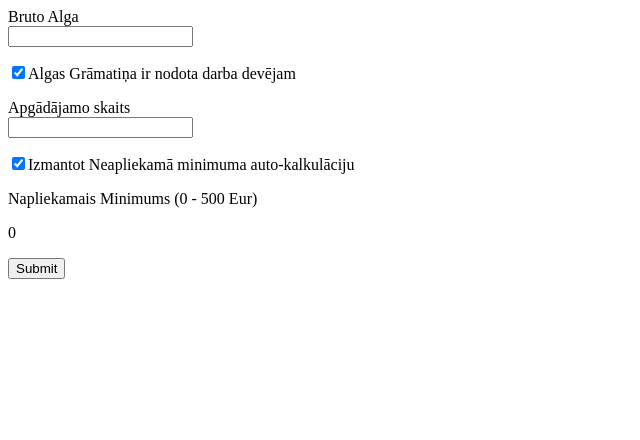
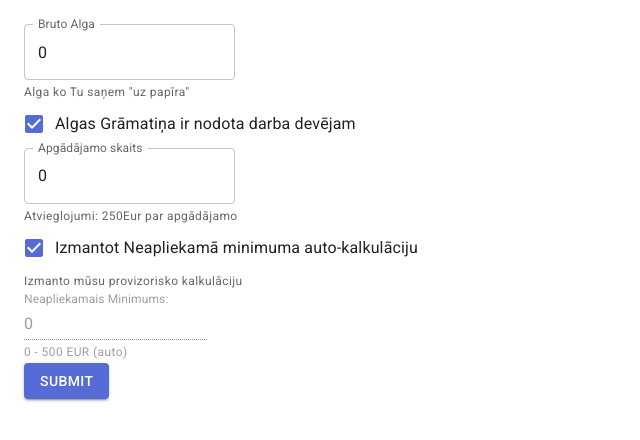
Before and after one commit to andrisLaduzans/algas-kalkulators, a React (Vite) app: page / in a window 1280 px wide. Shown: the top 440 px of the page, without its empty margins (0-640 px from the left). Built offline with nearby package versions, Linux system fonts and the light colour scheme.

Commit message:
add custom mui components, replace base html inputs with custom components (#2)

```diff
--- a/src/App.tsx
+++ b/src/App.tsx
@@ -5,6 +5,10 @@ import { ObjectSchema } from "yup";
 import { UserInputNetSalaryCalc } from "./domain/models";
 import { getProvisionalNonTaxableMinimum } from "./domain/features/netSalaryCalculator/calculateNetSalary/helpers/getProvisionalNonTaxableMinimum";
 import { errorMessage } from "./domain/forms/errors";
+import { TextInput } from "./components/formInputs/TextInput";
+import { CheckboxInput } from "./components/formInputs/CheckBoxInput";
+import { UncontrolledTextInput } from "./components/formInputs/UncontrolledTextInput";
+import { Button } from "@mui/material";
 
 interface NetSalaryFormFields extends UserInputNetSalaryCalc {
   isUseProvisionalNonTaxableMinimumCalculation: boolean;
@@ -40,15 +44,18 @@ const schema: ObjectSchema<NetSalaryFormFields> = yup.object({
 
 export default function App() {
   const {
-    register,
     handleSubmit,
     formState: { errors },
     watch,
+    control,
   } = useForm<NetSalaryFormFields>({
     resolver: yupResolver(schema),
     defaultValues: {
+      grossSalary: 0,
+      numberOfDependents: 0,
       isTaxBookSubmittedWithEmployer: true,
       isUseProvisionalNonTaxableMinimumCalculation: true,
+      monthlyNonTaxableMinimum: 0,
     },
     mode: "all",
   });
@@ -61,53 +68,72 @@ export default function App() {
   const onSubmit = (data: NetSalaryFormFields) => console.log(data);
 
   return (
-    <form onSubmit={handleSubmit(onSubmit)}>
-      <div>
-        <label htmlFor="grossSalary">Bruto Alga</label>
-      </div>
-      <input {...register("grossSalary")} type="number" />
-      <p>{errors.grossSalary?.message}</p>
+    <form
+      onSubmit={handleSubmit(onSubmit)}
+      style={{ paddingTop: 24, paddingLeft: 24 }}
+    >
+      <TextInput<NetSalaryFormFields>
+        control={control}
+        name={"grossSalary"}
+        label={"Bruto Alga"}
+        helperText={`Alga ko Tu saņem "uz papīra"`}
+        error={errors.grossSalary?.message}
+        type="number"
+      />
 
-      <input {...register("isTaxBookSubmittedWithEmployer")} type="checkbox" />
-      <label htmlFor="isTaxBookSubmittedWithEmployer">
-        Algas Grāmatiņa ir nodota darba devējam
-      </label>
-      <p>{errors.isTaxBookSubmittedWithEmployer?.message}</p>
+      <CheckboxInput<NetSalaryFormFields>
+        control={control}
+        name={"isTaxBookSubmittedWithEmployer"}
+        label="Algas Grāmatiņa ir nodota darba devējam"
+      />
+
+      <TextInput<NetSalaryFormFields>
+        control={control}
+        name={"numberOfDependents"}
+        label={"Apgādājamo skaits"}
+        helperText="Atvieglojumi: 250Eur par apgādājamo"
+        error={errors.numberOfDependents?.message}
+        type="number"
+      />
+
+      <CheckboxInput<NetSalaryFormFields>
+        control={control}
+        name={"isUseProvisionalNonTaxableMinimumCalculation"}
+        label="Izmantot Neapliekamā minimuma auto-kalkulāciju"
+        helperText={
+          isUseProvisionalNonTaxableMinimumCalculationValue
+            ? "Izmanto mūsu provizorisko kalkulāciju"
+            : "Ievadi precīzu neapliekamā minimuma summu"
+        }
+      />
+
+      {isUseProvisionalNonTaxableMinimumCalculationValue ? (
+        <UncontrolledTextInput
+          value={
+            grossSalaryValue === undefined
+              ? 0
+              : getProvisionalNonTaxableMinimum(grossSalaryValue)
+          }
+          label={"Neapliekamais Minimums:"}
+          helperText="0 - 500 EUR (auto)"
+          disabled
+        />
+      ) : (
+        <TextInput<NetSalaryFormFields>
+          control={control}
+          name={"monthlyNonTaxableMinimum"}
+          label={"Napliekamais Minimums"}
+          helperText="0 - 500 EUR"
+          error={errors.monthlyNonTaxableMinimum?.message}
+          type="number"
+        />
+      )}
 
       <div>
-        <label htmlFor="numberOfDependents">Apgādājamo skaits</label>
+        <Button type="submit" variant="contained">
+          Submit
+        </Button>
       </div>
-      <input {...register("numberOfDependents")} type="number" />
-      <p>{errors.numberOfDependents?.message}</p>
-
-      <input
-        {...register("isUseProvisionalNonTaxableMinimumCalculation")}
-        type="checkbox"
-      />
-      <label htmlFor="isUseProvisionalNonTaxableMinimumCalculation">
-        Izmantot Neapliekamā minimuma auto-kalkulāciju
-      </label>
-      <p>{errors.isUseProvisionalNonTaxableMinimumCalculation?.message}</p>
-
-      <div>
-        <label htmlFor="monthlyNonTaxableMinimum">
-          Napliekamais Minimums (0 - 500 Eur)
-        </label>
-      </div>
-
-      {isUseProvisionalNonTaxableMinimumCalculationValue ? (
-        <p>
-          {grossSalaryValue === undefined
-            ? 0
-            : getProvisionalNonTaxableMinimum(grossSalaryValue)}
-        </p>
-      ) : (
-        <input {...register("monthlyNonTaxableMinimum")} type="number" />
-      )}
-
-      <p>{errors.monthlyNonTaxableMinimum?.message}</p>
-
-      <input type="submit" />
     </form>
   );
 }
--- /dev/null
+++ b/src/components/formInputs/CheckBoxInput.tsx
@@ -0,0 +1,40 @@
+import { FormHelperText } from "@mui/material";
+import Checkbox from "@mui/material/Checkbox";
+import FormControlLabel from "@mui/material/FormControlLabel";
+import { Controller, Control, FieldValues, Path } from "react-hook-form";
+import { Fragment } from "react/jsx-runtime";
+
+interface Props<FormFields extends FieldValues> {
+  control: Control<FormFields>;
+  name: Path<FormFields>;
+  label: string;
+  helperText?: string;
+  error?: string;
+}
+
+export const CheckboxInput = <FormFields extends FieldValues>({
+  control,
+  name,
+  label,
+  helperText,
+}: Props<FormFields>) => {
+  return (
+    <Controller
+      name={name}
+      control={control}
+      render={({ field, formState: { defaultValues } }) => (
+        <Fragment>
+          <FormControlLabel
+            {...field}
+            control={
+              <Checkbox {...field} defaultChecked={defaultValues?.[name]} />
+            }
+            label={label}
+          />
+
+          <FormHelperText>{helperText}</FormHelperText>
+        </Fragment>
+      )}
+    />
+  );
+};
--- /dev/null
+++ b/src/components/formInputs/TextInput.tsx
@@ -0,0 +1,37 @@
+import FormHelperText from "@mui/material/FormHelperText";
+import TextField from "@mui/material/TextField";
+import { Control, Controller, FieldValues, Path } from "react-hook-form";
+import { Fragment } from "react/jsx-runtime";
+
+interface Props<FormFields extends FieldValues> {
+  control: Control<FormFields>;
+  name: Path<FormFields>;
+  label: string;
+  helperText?: string;
+  error?: string;
+  type?: React.HTMLInputTypeAttribute;
+}
+
+export const TextInput = <FormFields extends FieldValues>({
+  control,
+  name,
+  label,
+  helperText,
+  error,
+  type,
+}: Props<FormFields>) => {
+  return (
+    <Controller
+      name={name}
+      control={control}
+      render={({ field }) => (
+        <Fragment>
+          <TextField {...field} label={label} error={!!error} type={type} />
+          <FormHelperText error>{error ? error : ""}</FormHelperText>
+
+          {helperText && <FormHelperText>{helperText}</FormHelperText>}
+        </Fragment>
+      )}
+    />
+  );
+};
--- /dev/null
+++ b/src/components/formInputs/UncontrolledTextInput.tsx
@@ -0,0 +1,26 @@
+import TextField from "@mui/material/TextField";
+
+interface Props {
+  value: string | number;
+  disabled?: boolean;
+  label: string;
+  helperText?: string;
+}
+
+export const UncontrolledTextInput = ({
+  value,
+  disabled,
+  label,
+  helperText,
+}: Props) => {
+  return (
+    <TextField
+      label={label}
+      variant="standard"
+      value={value}
+      disabled={disabled}
+      helperText={helperText}
+      sx={{ display: "block" }}
+    />
+  );
+};
--- a/src/main.tsx
+++ b/src/main.tsx
@@ -1,9 +1,15 @@
 import * as React from "react";
 import * as ReactDOM from "react-dom/client";
+import { ThemeProvider } from "@emotion/react";
+import { CssBaseline } from "@mui/material";
 import App from "./App";
+import { theme } from "./theme";
 
 ReactDOM.createRoot(document.getElementById("root")!).render(
   <React.StrictMode>
-    <App />
+    <ThemeProvider theme={theme}>
+      <CssBaseline />
+      <App />
+    </ThemeProvider>
   </React.StrictMode>
 );
--- /dev/null
+++ b/src/theme/index.ts
@@ -0,0 +1 @@
+export * from "./theme";
--- /dev/null
+++ b/src/theme/theme.ts
@@ -0,0 +1,20 @@
+import { createTheme } from "@mui/material/styles";
+import { red } from "@mui/material/colors";
+import "@fontsource/roboto/300.css";
+import "@fontsource/roboto/400.css";
+import "@fontsource/roboto/500.css";
+import "@fontsource/roboto/700.css";
+
+export const theme = createTheme({
+  palette: {
+    primary: {
+      main: "#556cd6",
+    },
+    secondary: {
+      main: "#19857b",
+    },
+    error: {
+      main: red.A400,
+    },
+  },
+});
```
Also changed, not shown: 1 other file (tests, documents, lock files or other folders).
